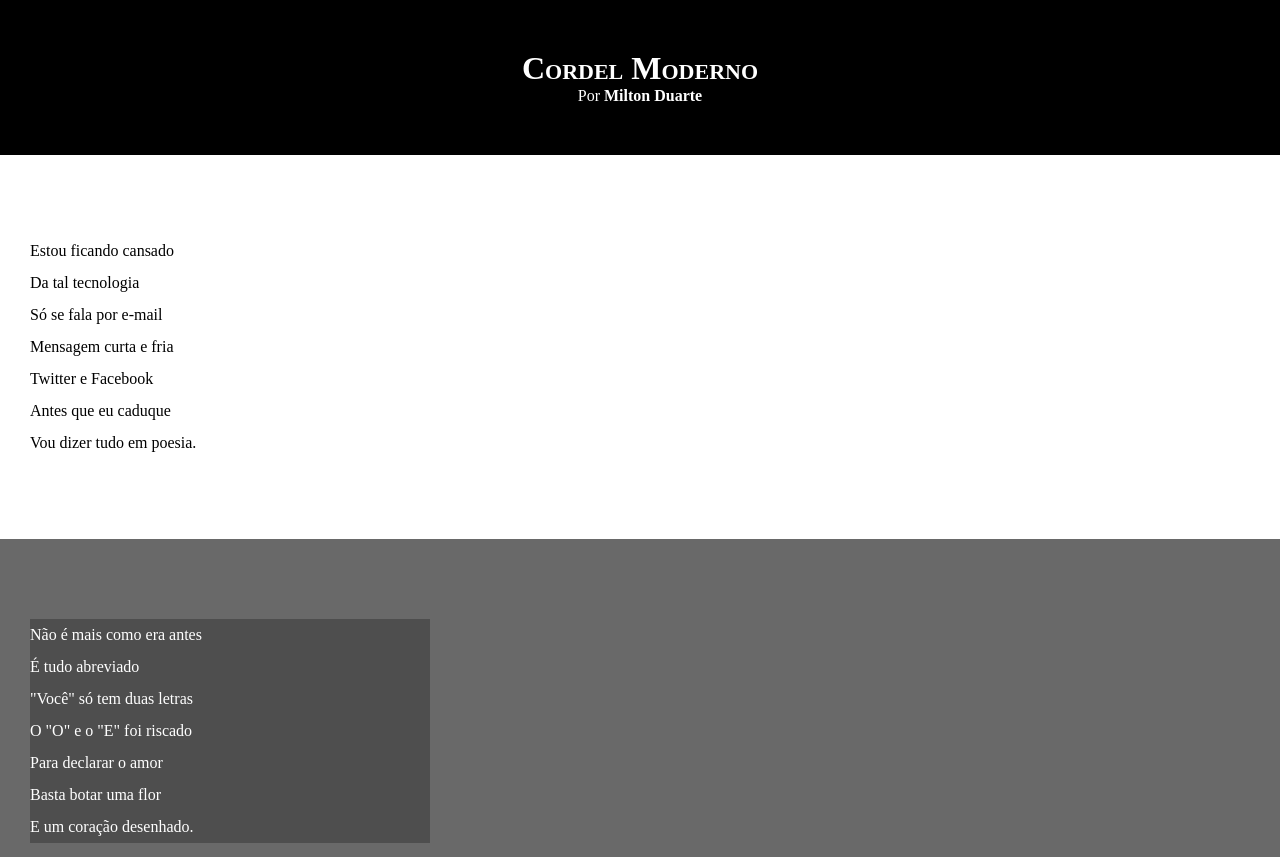
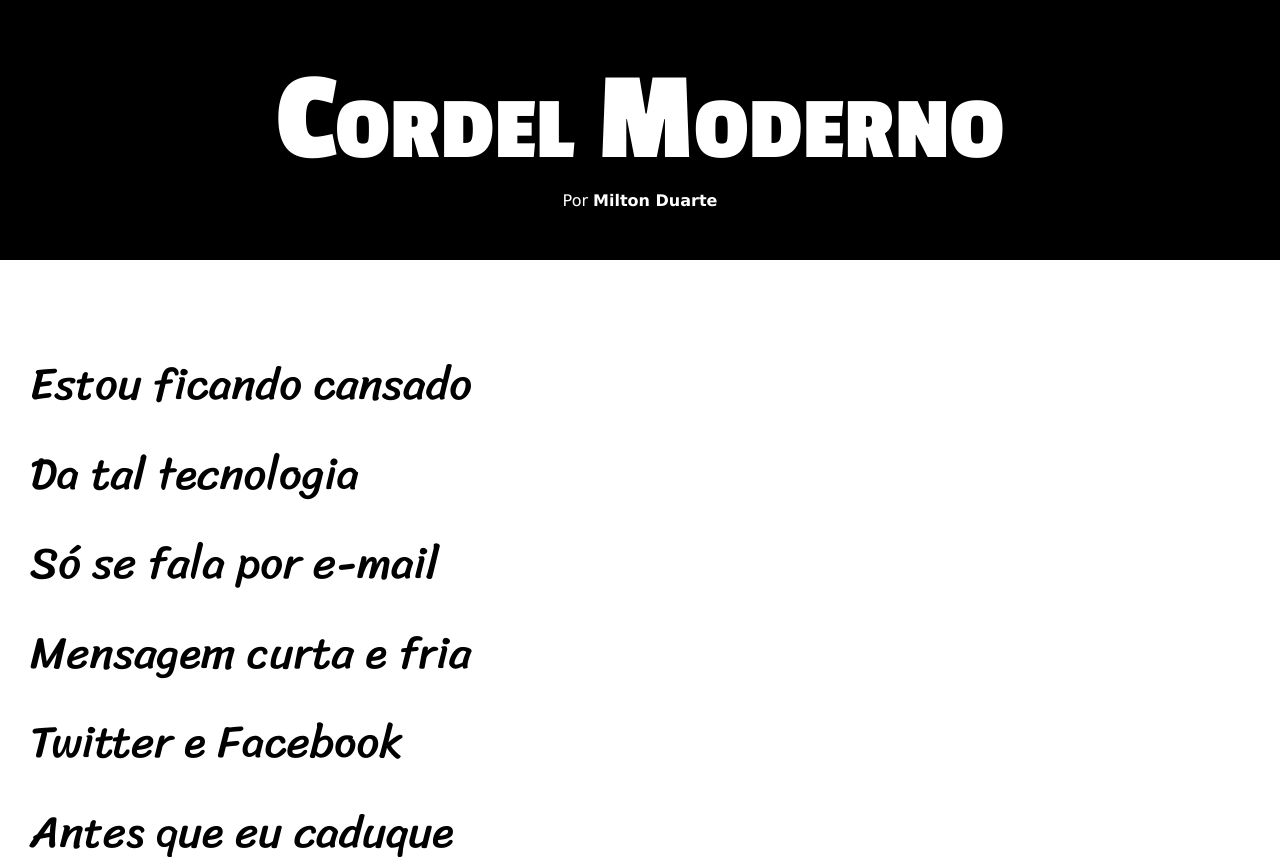
Before and after one commit to MatheusMaganoBueno/html-css, a plain HTML site: page Desafios/desafio012/index.html in a window 1280 px wide. Shown: the top 857 px of the page. Drawn offline with Linux system fonts and the light colour scheme.

Commit message:
Atualização dos estilos desafio 12

```diff
--- a/Desafios/desafio012/estilo/style.css
+++ b/Desafios/desafio012/estilo/style.css
@@ -1,13 +1,25 @@
 @charset "UTF-8";
+
+@import url('https://fonts.googleapis.com/css2?family=Passion+One:wght@400;700;900&display=swap');
+
+@import url('https://fonts.googleapis.com/css2?family=Passion+One:wght@400;700;900&family=Sriracha&display=swap');
+
+:root {
+    --font1: Verdana, Geneva, Tahoma, sans-serif;
+    --font2: 'Passion One', cursive;
+    --font3: 'Sriracha', cursive;
+}
 
 * {
     margin: 0px;
     padding: 0px;
+    font-size: 1em;
 }
 
 html, body {
     min-height: 100vh;
     background-color: darkgray;
+    font-family: var(--font1);
 }
 
 header {
@@ -19,6 +31,8 @@ header {
 header > h1 {
     padding-top: 50px;
     font-variant: small-caps;
+    font-family: var(--font2);
+    font-size: 10vw;
 }
 
 header > p {
@@ -40,6 +54,8 @@ section {
     padding-bottom: 10vh;
     line-height: 2em;
     padding-left: 30px;
+    font-family: var(--font3);
+    font-size: 3.5vw;
 }
 
 section.normal {
@@ -53,7 +69,8 @@ section.imagem {
 }
 
 section.imagem > p {
-    width: 400px;
+    display: inline-block;
+    padding: 5px;
     background-color: rgba(0, 0, 0, 0.253);
 }
 
```
